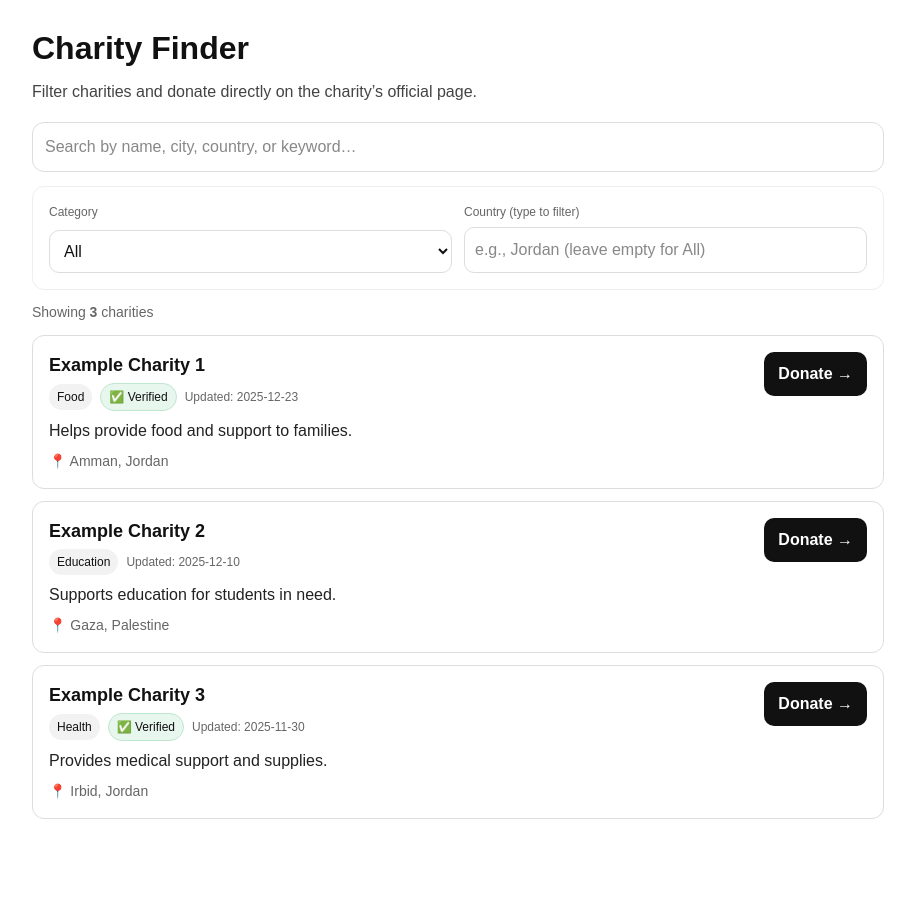
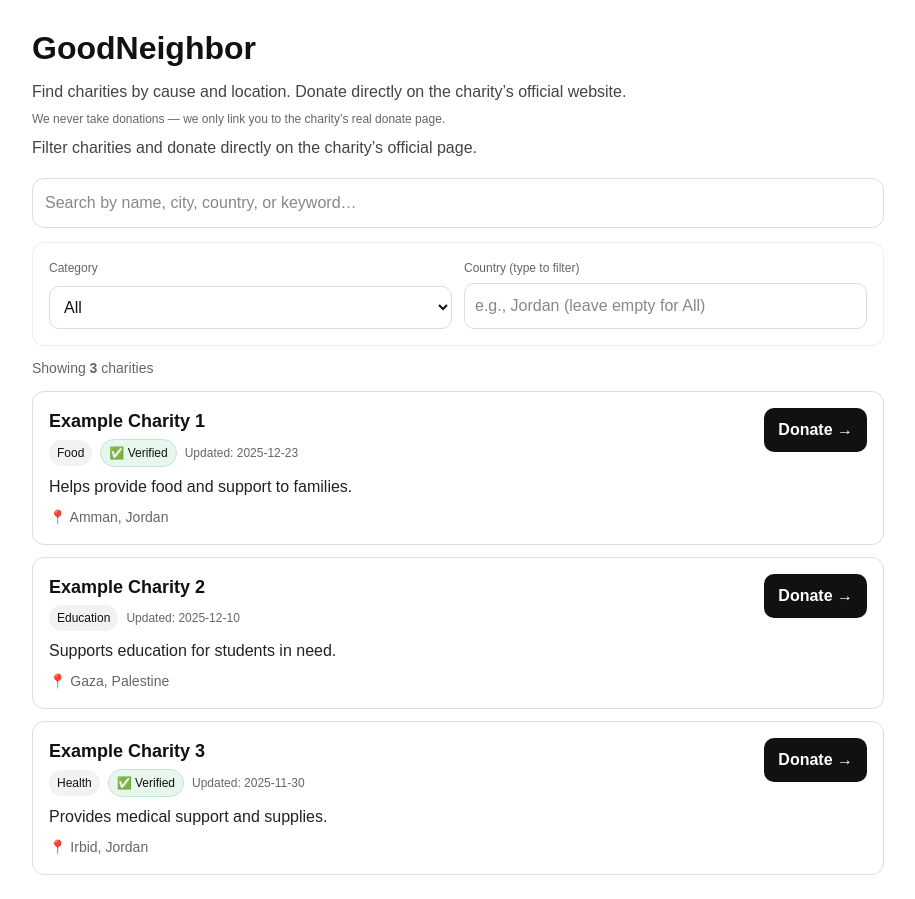
Before and after one commit to Raaooddee/goodneighbor, a Next.js app: page / in a window 1280 px wide. Shown: the whole page, without its empty margins (182-1097 px from the left). Before the commit the page ends 843 px from the top, so only its background shows below. Built offline with nearby package versions, Linux system fonts and the light colour scheme.

Commit message:
Update homepage header

```diff
--- a/app/page.tsx
+++ b/app/page.tsx
@@ -35,7 +35,13 @@ export default function Home() {
         background: "#fff",
       }}
     >
-      <h1 style={{ fontSize: 32, fontWeight: 800 }}>Charity Finder</h1>
+      <h1 style={{ fontSize: 32, fontWeight: 800 }}>GoodNeighbor</h1>
+      <p style={{ marginTop: 8, color: "#444", fontSize: 16 }}>
+  Find charities by cause and location. Donate directly on the charity’s official website.
+</p>
+<p style={{ marginTop: 6, color: "#666", fontSize: 12 }}>
+  We never take donations — we only link you to the charity’s real donate page.
+</p>
       <p style={{ marginTop: 8, color: "#444" }}>
         Filter charities and donate directly on the charity’s official page.
       </p>
```
